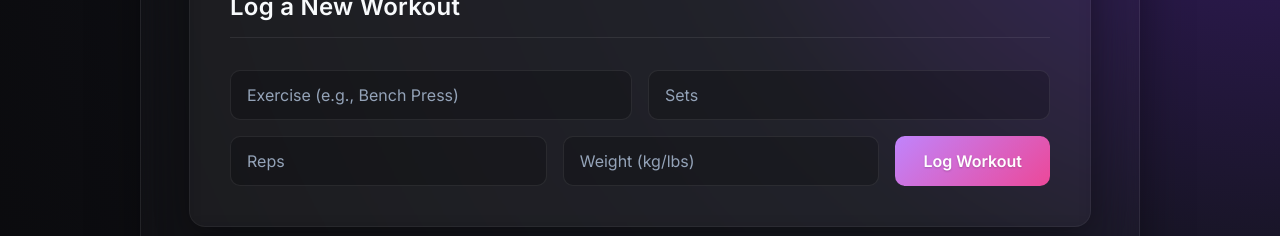
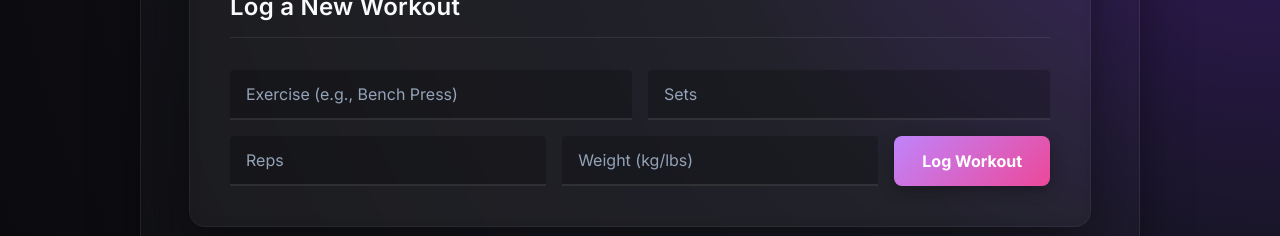
Before and after one commit to ahmadamjadd/Workout_Tracker_DevOps_Docker, a React app in the folder frontend/: page / in a window 1280 px wide. Shown: the part 291-527 px from the top of the page. Built offline with nearby package versions, Linux system fonts and the light colour scheme; no server answers; the HTML template or start-up script is replaced by a standard one.

Commit message:
enhance form inputs with focus glows and animate primary button

```diff
--- a/frontend/src/App.css
+++ b/frontend/src/App.css
@@ -47,14 +47,15 @@
 
 input {
   flex: 1 1 150px;
-  background-color: var(--input-bg);
-  border: 1px solid var(--glass-border);
+  background-color: rgba(0, 0, 0, 0.2);
+  border: none;
+  border-bottom: 2px solid rgba(255, 255, 255, 0.1);
   color: var(--text-main);
   padding: 14px 16px;
-  border-radius: 10px;
+  border-radius: 4px 4px 0 0;
   font-size: 1rem;
   font-family: inherit;
-  transition: all 0.2s ease;
+  transition: all 0.3s ease;
 }
 
 input::placeholder {
@@ -63,9 +64,9 @@ input::placeholder {
 
 input:focus {
   outline: none;
-  border-color: var(--primary-hover);
-  background-color: rgba(0, 0, 0, 0.3);
-  box-shadow: 0 0 0 2px rgba(192, 132, 252, 0.2);
+  border-bottom: 2px solid #c084fc;
+  background-color: rgba(0, 0, 0, 0.4);
+  box-shadow: 0 4px 15px -2px rgba(192, 132, 252, 0.6);
 }
 
 button {
@@ -73,22 +74,23 @@ button {
   color: #fff;
   border: none;
   padding: 14px 28px;
-  border-radius: 10px;
-  font-weight: 600;
+  border-radius: 8px;
+  font-weight: 700;
   font-size: 1rem;
   cursor: pointer;
-  transition: opacity 0.2s ease, transform 0.1s ease;
+  transition: all 0.3s ease;
   font-family: inherit;
-  text-shadow: 0 1px 2px rgba(0,0,0,0.2);
+  box-shadow: 0 4px 15px rgba(0, 0, 0, 0.3);
 }
 
 button:hover {
-  opacity: 0.9;
-  transform: scale(1.02);
+  transform: translateY(-2px);
+  box-shadow: 0 8px 25px rgba(236, 72, 153, 0.5);
 }
 
 button:active {
-  transform: scale(0.98);
+  transform: translateY(0);
+  box-shadow: 0 2px 10px rgba(236, 72, 153, 0.3);
 }
 
 /* --- Table Styles --- */
```
